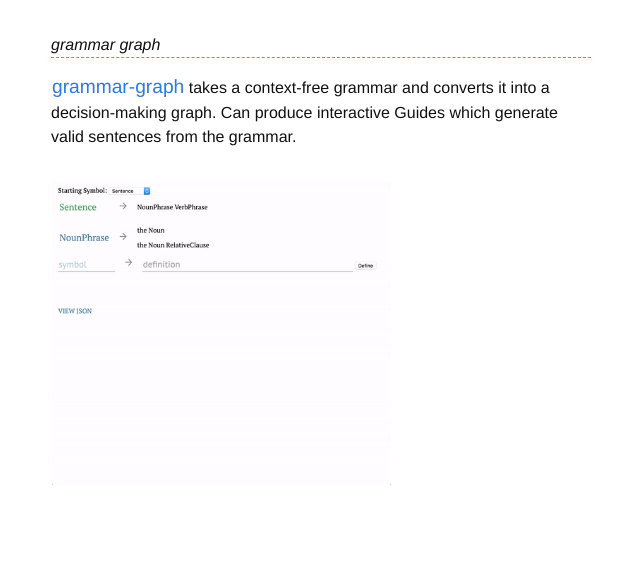
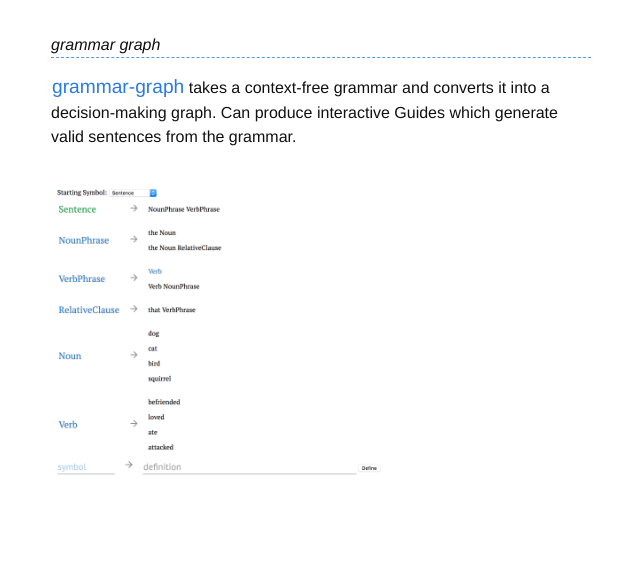
Before and after one commit to ave-llan/ave-llan.github.io, a Jekyll site: the page built from projects/index.html, in a window 1280 px wide. Shown: the part 597-1173 px from the top of the page, without its empty margins (319-959 px from the left). Built offline with Jekyll 4.4.1, drawn with Linux system fonts in a browser that asks for light colours.

Commit message:
replace grammar gif with still image

```diff
--- a/projects/index.html
+++ b/projects/index.html
@@ -16,7 +16,7 @@ order: 1
     <h1 class="music-header">grammar graph</h1>
     <p>
       <a href="https://github.com/jrleszcz/grammar-graph">grammar-graph</a> takes a context-free grammar and converts it into a decision-making graph. Can produce interactive Guides which generate valid sentences from the grammar.
-      <a href="https://github.com/jrleszcz/grammar-graph"><img src="/assets/grammar-builder-demo.gif" alt=""></a>
+      <a href="https://github.com/jrleszcz/grammar-graph"><img src="/assets/grammar-demo.png" alt=""></a>
     </p>
   </div>
 </div>
```
Also changed, not shown: assets/grammar-demo.png (added).
